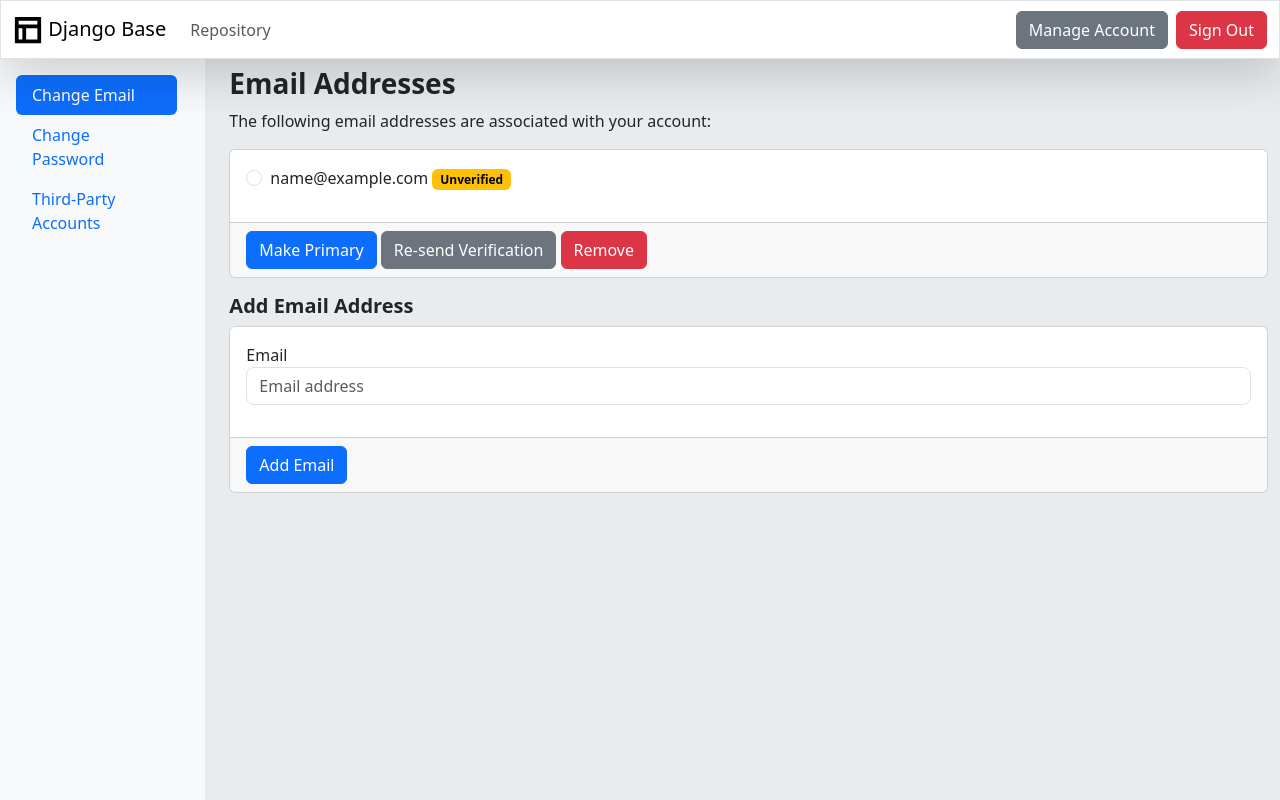
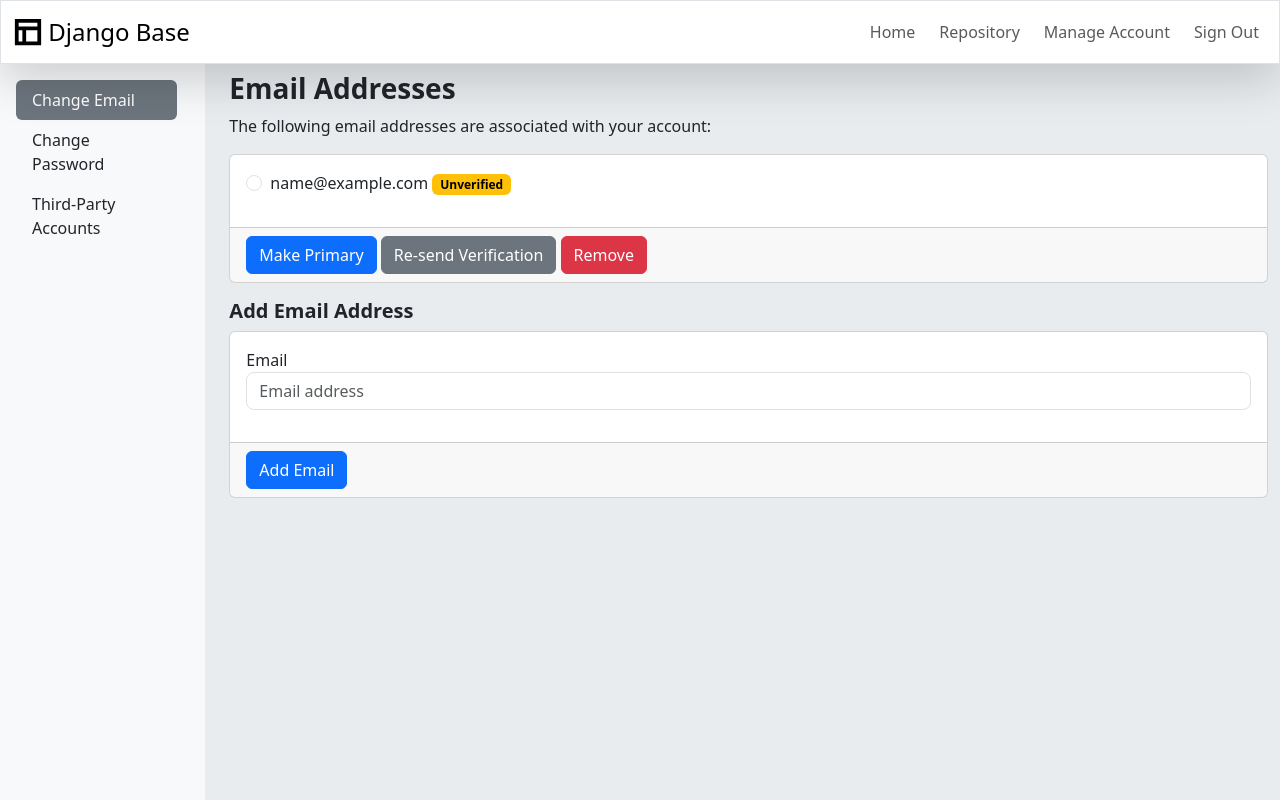
Before and after one commit to jimshadrick/django-base, a Django app: page /accounts/email/ in a window 1280 px wide. Run offline with Django 5.2, Linux system fonts and the light colour scheme; the visitor is signed in with stand-in values (Sample User, id 1); data comes from the database, SQL or seed files in the repository; parts of the project's set-up code (start-up, migrations or seed data) failed here and were passed over; some libraries are stand-ins or nearby versions.

Commit message:
Update templates, styles, and routing for improved layout
Refactored navigation in `base.html` using nav-links instead of buttons. Updated routing to include `core.urls` and changed the home page template to `index.html` in `HomeView`. Added custom CSS for navigation pills to align with the updated design.

```diff
--- a/core/views.py
+++ b/core/views.py
@@ -1,4 +1,5 @@
 from django.views.generic import TemplateView
 
+
 class HomeView(TemplateView):
-    template_name = "home.html"
+    template_name = "index.html"
--- a/project/urls.py
+++ b/project/urls.py
@@ -4,11 +4,11 @@ from django.urls import path, include
 from django.views.generic.base import TemplateView
 
 urlpatterns = [
-    path("", TemplateView.as_view(template_name="index.html")),
     path("accounts/", include("allauth.urls")),
     path("accounts/profile/", TemplateView.as_view(template_name="profile.html")),
     path("admin/", admin.site.urls),
     path("i18n/", include("django.conf.urls.i18n")),
+    path("", include("core.urls")),
 ]
 
 if settings.DEBUG:
--- a/static/css/main.css
+++ b/static/css/main.css
@@ -0,0 +1,9 @@
+/* Override active pill color globally */
+.nav-pills .nav-link.active {
+    background-color: var(--bs-secondary) !important; /* Use Bootstrap's secondary color */
+    color: #fff; /* Keep text white */
+}
+
+.nav-pills .nav-link {
+    color: var(--bs-dark);
+}
--- a/templates/base.html
+++ b/templates/base.html
@@ -27,8 +27,9 @@
     <nav class="navbar navbar-expand-lg bg-white shadow-lg border">
         <div class="container-fluid">
             <a class="navbar-brand" href="/">
-                <img src="{% static 'images/logo.svg' %}" alt="Logo" height="30" class="d-inline-block align-text-top">
-                Django Base
+                <img src="{% static 'images/logo.svg' %}" alt="Logo" height="30"
+                     class="d-inline-block align-text-bottom">
+                <span class="fs-4">Django Base</span>
             </a>
             <button class="navbar-toggler"
                     type="button"
@@ -40,30 +41,43 @@
                 <span class="navbar-toggler-icon"></span>
             </button>
             <div class="collapse navbar-collapse" id="navbarText">
+                <div class="d-flex flex-column flex-sm-row gap-2 col-lg-3 justify-content-lg-end text-nowrap ms-auto">
                     <ul role="navigation"
                         aria-label="Project links"
-                    class="navbar-nav me-auto mb-2 mb-lg-0">
+                        class="navbar-nav d-flex flex-column flex-sm-row gap-2 text-nowrap mb-0">
+                        <li class="nav-item">
+                            <a class="nav-link" href="{% url 'core:home' %}">Home</a>
+                        </li>
                         <li class="nav-item">
                             <a class="nav-link" href="https://github.com/jimshadrick/django-base">Repository</a>
                         </li>
-                </ul>
-                <div class="d-flex flex-column flex-sm-row gap-2 col-lg-3 justify-content-lg-end text-nowrap">
                         {% if user.is_authenticated %}
                             {% url 'account_email' as email_url_ %}
                             {% url 'socialaccount_connections' as socialaccount_url_ %}
                             {% if email_url_ or socialaccount_url_ %}
-                            <a href="{% if email_url_ %}{{ email_url_ }}{% else %}{{ socialaccount_url_ }}{% endif %}"
-                               class="btn btn-secondary">Manage Account</a>
+                                <li class="nav-item">
+                                    <a href="{% if email_url_ %}{{ email_url_ }}
+                                            {% else %}{{ socialaccount_url_ }}{% endif %}"
+                                       class="nav-link">Manage Account</a>
+                                </li>
                             {% endif %}
-                        <a href="{% url 'account_logout' %}" class="btn btn-danger">{% translate "Sign Out" %}</a>
+                            <li class="nav-item">
+                                <a href="{% url 'account_logout' %}"
+                                   class="nav-link">{% translate "Sign Out" %}</a>
+                            </li>
                         {% else %}
+                            <li class="nav-item">
                                 <a href="{% url 'account_login' %}"
-                           class="btn btn-outline-success">{% translate "Sign In" %}</a>
+                                   class="nav-link">{% translate "Sign In" %}</a>
+                            </li>
                             {% url 'account_signup' as signup_url_ %}
                             {% if signup_url_ %}
-                            <a href="{{ signup_url_ }}" class="btn btn-success">{% translate "Sign Up" %}</a>
+                                <li class="nav-item">
+                                    <a href="{{ signup_url_ }}" class="nav-link">{% translate "Sign Up" %}</a>
+                                </li>
                             {% endif %}
                         {% endif %}
+                    </ul>
                 </div>
             </div>
         </div>
```
Lines whose indentation alone changed are shown as unchanged.
